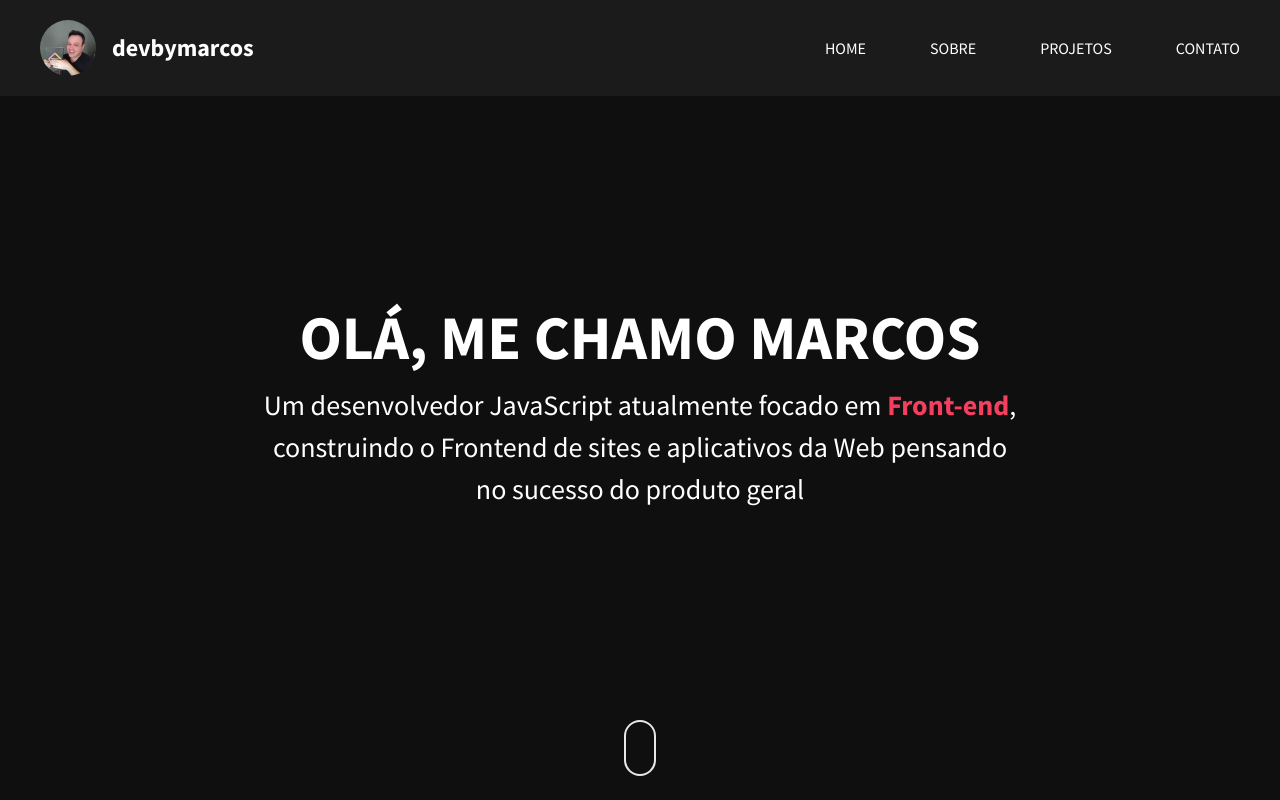
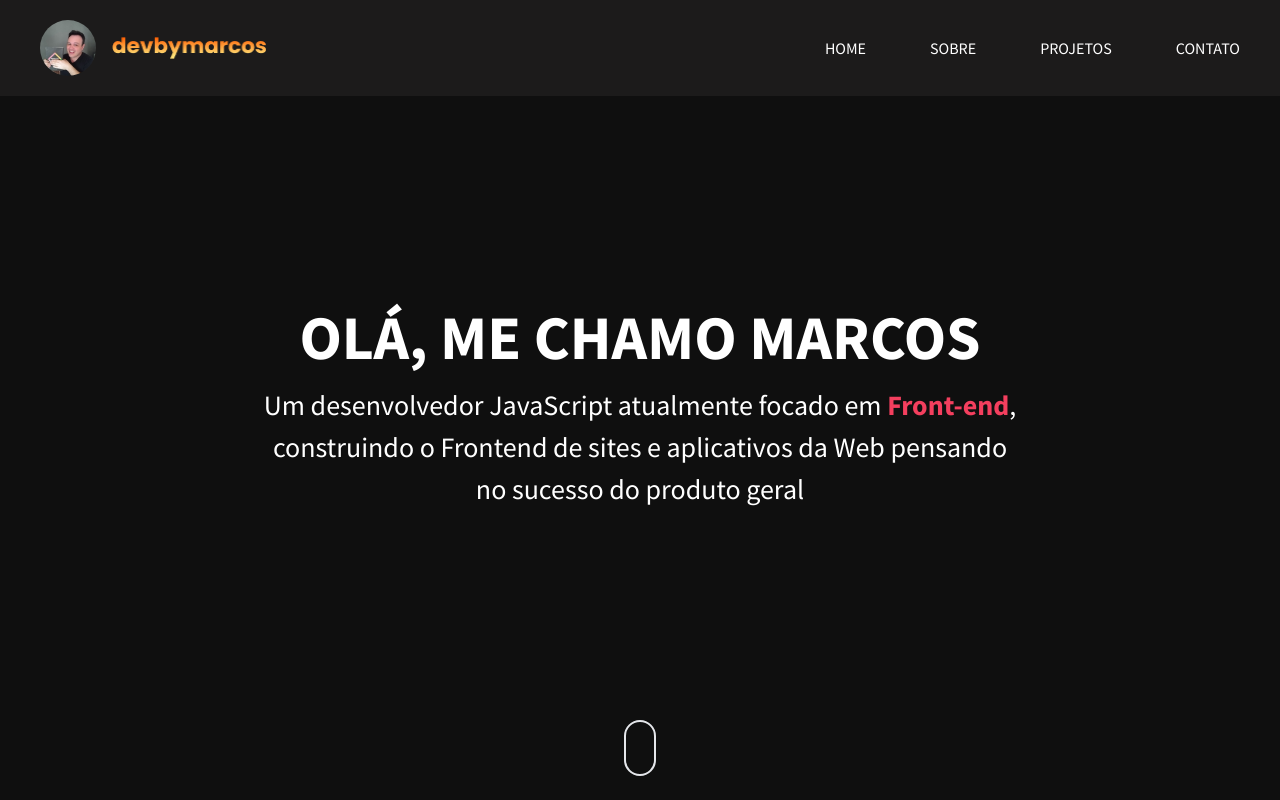
Before and after one commit to devbymarcos/marcoslopes.dev, a Next.js app: page / in a window 1280 px wide. Shown: the top 800 px of the page. Built offline with nearby package versions, Linux system fonts and the light colour scheme.

Commit message:
nova logo

```diff
--- a/components/header/header.js
+++ b/components/header/header.js
@@ -14,15 +14,19 @@ export default function Header() {
             alt="avatar"
           />
         </div>
-        <p className="font-poppins font-bold text-2xl text-white">
-          devbymarcos
-        </p>
+
+        <Image
+          src="/images/devbymarcos_light.png"
+          alt="logo devbymarcos"
+          width={154}
+          height={18}
+        />
       </Link>
       <nav>
         <ul className="flex justify-center items-center gap-16">
           {menuData.map((navItem) => {
             return (
-              <li>
+              <li key={navItem.title}>
                 <Link className="text-white" href={navItem.path}>
                   {navItem.title}
                 </Link>
```
Also changed, not shown: public/images/devbymarcos_light.png (added).
